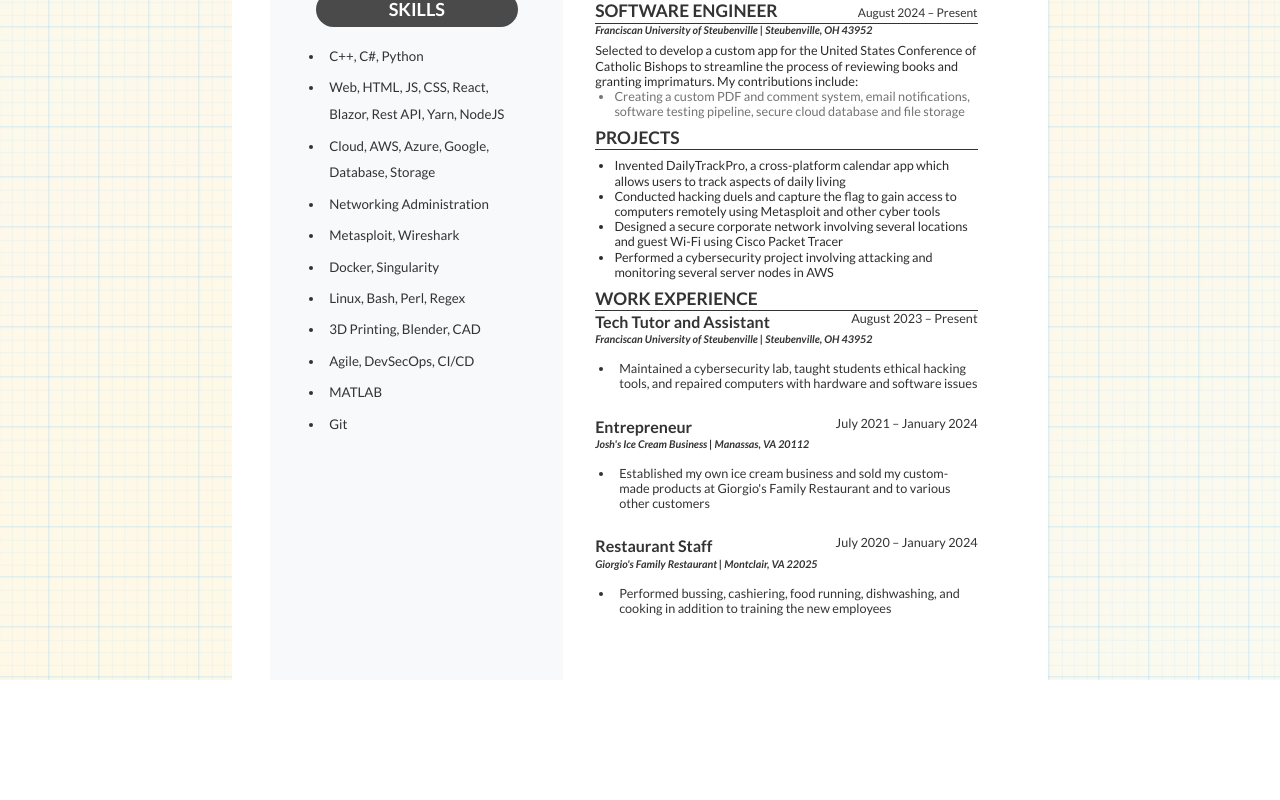
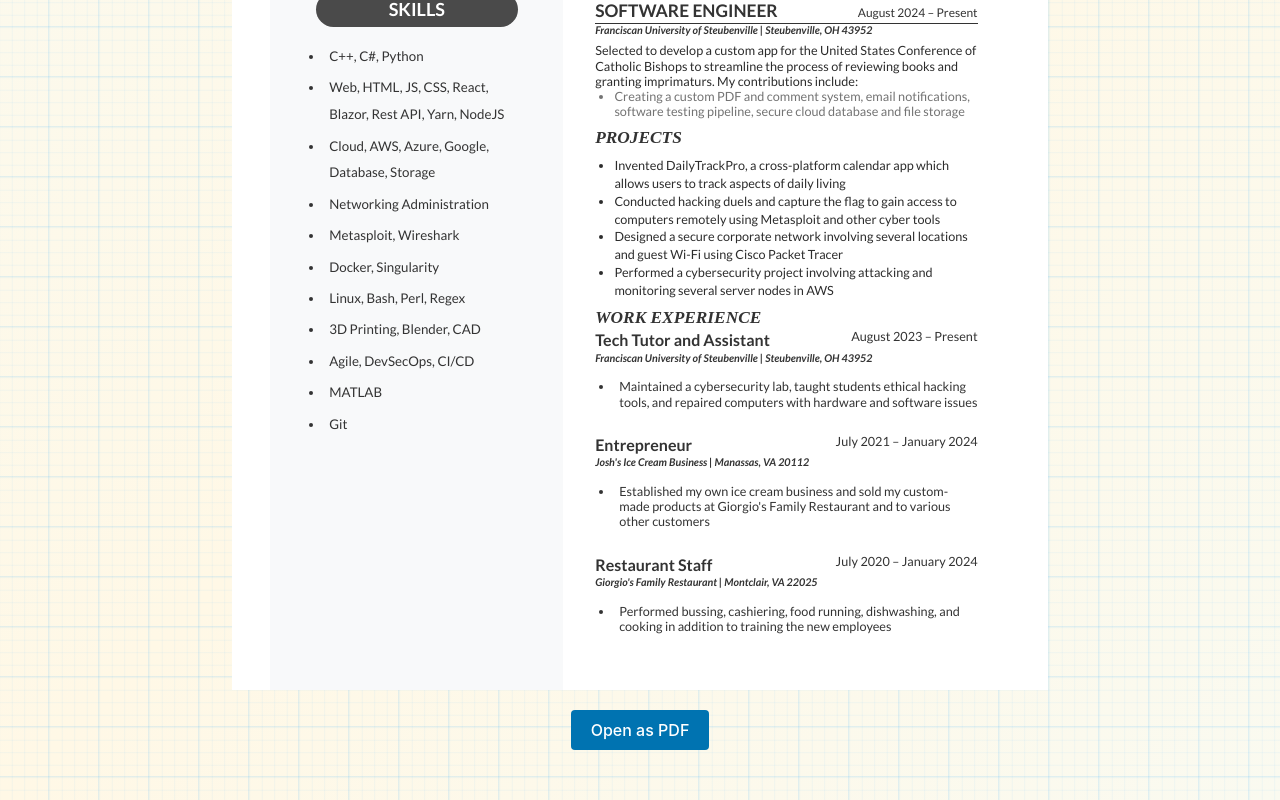
Before and after one commit to josh1244/website, a React (Vite) app: page /resume in a window 1280 px wide. Shown: the part 472-1272 px from the top of the page. Before the commit the page ends 1152 px from the top, so only its background shows below. Built offline with nearby package versions, Linux system fonts and the light colour scheme.

Commit message:
Download the PDF!

```diff
--- a/package.json
+++ b/package.json
@@ -12,6 +12,7 @@
   "dependencies": {
     "@types/react-router-dom": "^5.3.3",
     "@types/styled-components": "^5.1.34",
+    "html2pdf.js": "^0.10.3",
     "react": "^19.0.0",
     "react-dom": "^19.0.0",
     "react-router-dom": "^7.3.0",
--- a/src/components/Resume/Resume.css
+++ b/src/components/Resume/Resume.css
@@ -89,6 +89,28 @@
   line-height: 1;
 }
 
+/* Right column section headers type 2 */
+.right-column .section-header2 {
+  margin-top: 9.5px;
+  padding: 0 0 0.2rem 0;
+  width: 100%;
+  display: flex;
+  justify-content: space-between;
+  align-items: flex-end;
+}
+
+.right-column .section-header2 h2 {
+  color: #333;
+  margin: 0;
+  padding-bottom: 0;
+  font-size: 13pt;
+  font-weight: bold;
+  text-transform: uppercase;
+  line-height: 1;
+  font-style: italic !important;
+  font-family: "Times New Roman", Times, serif !important;
+}
+
 .right-column .section p,
 .right-column .section li {
   font-size: 9.5pt;
@@ -99,6 +121,10 @@
   margin: 0.5rem 0;
   padding-left: 1.2rem;
   list-style-type: disc;
+}
+
+.projects-list li {
+  line-height: 1.4 !important;
 }
 
 .contact-item {
@@ -323,3 +349,30 @@
   font-size: 7.5pt;
   color: #333;
 }
+
+.resume-wrapper {
+  position: relative;
+  width: 100%;
+}
+
+.pdf-button-container {
+  display: flex;
+  justify-content: center;
+  margin-bottom: 50px;
+  width: 100%;
+}
+
+.pdf-button {
+  background-color: #0073b1;
+  color: white;
+  border: none;
+  border-radius: 4px;
+  padding: 10px 20px;
+  font-size: 16px;
+  cursor: pointer;
+  transition: background-color 0.3s;
+}
+
+.pdf-button:hover {
+  background-color: #005582;
+}
--- a/src/components/Resume/Resume.tsx
+++ b/src/components/Resume/Resume.tsx
@@ -1,9 +1,38 @@
-import React from "react";
+import React, { useRef } from "react";
+import html2pdf from "html2pdf.js";
 import "./Resume.css";
 
 const Resume: React.FC = () => {
+  const resumeRef = useRef<HTMLDivElement>(null);
+
+  const handleDownloadPDF = () => {
+    const element = resumeRef.current;
+    if (!element) return;
+
+    const currentDate = new Date();
+    const formattedDate = `${
+      currentDate.getMonth() + 1
+    }-${currentDate.getDate()}-${currentDate.getFullYear()}`; // Format date as M-D-YYYY
+    const opt = {
+      filename: `Joshua Ham - Resume - ${formattedDate}.pdf`,
+      image: { type: "png", quality: 1.0 },
+      jsPDF: { unit: "in", format: "letter", orientation: "portrait" },
+      enableLinks: true,
+      html2canvas: {
+        scale: 2,
+      },
+    };
+
+    html2pdf().set(opt).from(element).save();
+  };
+
   return (
-    <div className="resume-container">
+    <div className="resume-wrapper">
+      <div
+        className="resume-container"
+        style={{ marginBottom: "20px" }}
+        ref={resumeRef}
+      >
         <div className="left-column">
           <div className="section">
             <div className="section-header">
@@ -90,7 +119,8 @@ const Resume: React.FC = () => {
               <span className="date">May 2024 – Present</span>
             </div>
             <p className="company">
-            Air Force Research Lab and University of Dayton | Fairborn, OH 45324
+              Air Force Research Lab and University of Dayton | Fairborn, OH
+              45324
             </p>
             <p>
               Chosen for a competitive, full-time summer internship and then
@@ -107,14 +137,16 @@ const Resume: React.FC = () => {
                 Implementing a feedback system utilizing custom toast
                 notifications and progress indicators
               </li>
-            <li>Designing well-documented API architecture for our software</li>
+              <li>
+                Designing well-documented API architecture for our software
+              </li>
               <li>
                 Creating an intuitive user interface for professional CAD and
                 Radio Frequency tools
               </li>
               <li>
-              Refactoring a large code base for improved readability and future
-              maintenance
+                Refactoring a large code base for improved readability and
+                future maintenance
               </li>
               <li>
                 Administering and presenting multiple software demos in front of
@@ -132,26 +164,27 @@ const Resume: React.FC = () => {
               Franciscan University of Steubenville | Steubenville, OH 43952
             </p>
             <p>
-            Selected to develop a custom app for the United States Conference of
-            Catholic Bishops to streamline the process of reviewing books and
-            granting imprimaturs. My contributions include:
+              Selected to develop a custom app for the United States Conference
+              of Catholic Bishops to streamline the process of reviewing books
+              and granting imprimaturs. My contributions include:
             </p>
             <ul style={{ margin: 0, color: "#737373" }}>
               <li>
                 Creating a custom PDF and comment system, email notifications,
-              software testing pipeline, secure cloud database and file storage
+                software testing pipeline, secure cloud database and file
+                storage
               </li>
             </ul>
           </div>
 
           <div className="section">
-          <div className="section-header">
+            <div className="section-header2">
               <h2>PROJECTS</h2>
             </div>
-          <ul>
+            <ul className="projects-list">
               <li>
-              Invented DailyTrackPro, a cross-platform calendar app which allows
-              users to track aspects of daily living
+                Invented DailyTrackPro, a cross-platform calendar app which
+                allows users to track aspects of daily living
               </li>
               <li>
                 Conducted hacking duels and capture the flag to gain access to
@@ -169,7 +202,7 @@ const Resume: React.FC = () => {
           </div>
 
           <div className="section">
-          <div className="section-header">
+            <div className="section-header2">
               <h2>WORK EXPERIENCE</h2>
             </div>
             <div className="experience-item">
@@ -180,8 +213,9 @@ const Resume: React.FC = () => {
               </p>
               <ul>
                 <li>
-                Maintained a cybersecurity lab, taught students ethical hacking
-                tools, and repaired computers with hardware and software issues
+                  Maintained a cybersecurity lab, taught students ethical
+                  hacking tools, and repaired computers with hardware and
+                  software issues
                 </li>
               </ul>
             </div>
@@ -217,6 +251,12 @@ const Resume: React.FC = () => {
           </div>
         </div>
       </div>
+      <div className="pdf-button-container">
+        <button onClick={handleDownloadPDF} className="pdf-button">
+          Open as PDF
+        </button>
+      </div>
+    </div>
   );
 };
 
```
Also changed, not shown: 1 other file (tests, documents, lock files or other folders). Lines whose indentation alone changed are shown as unchanged.
